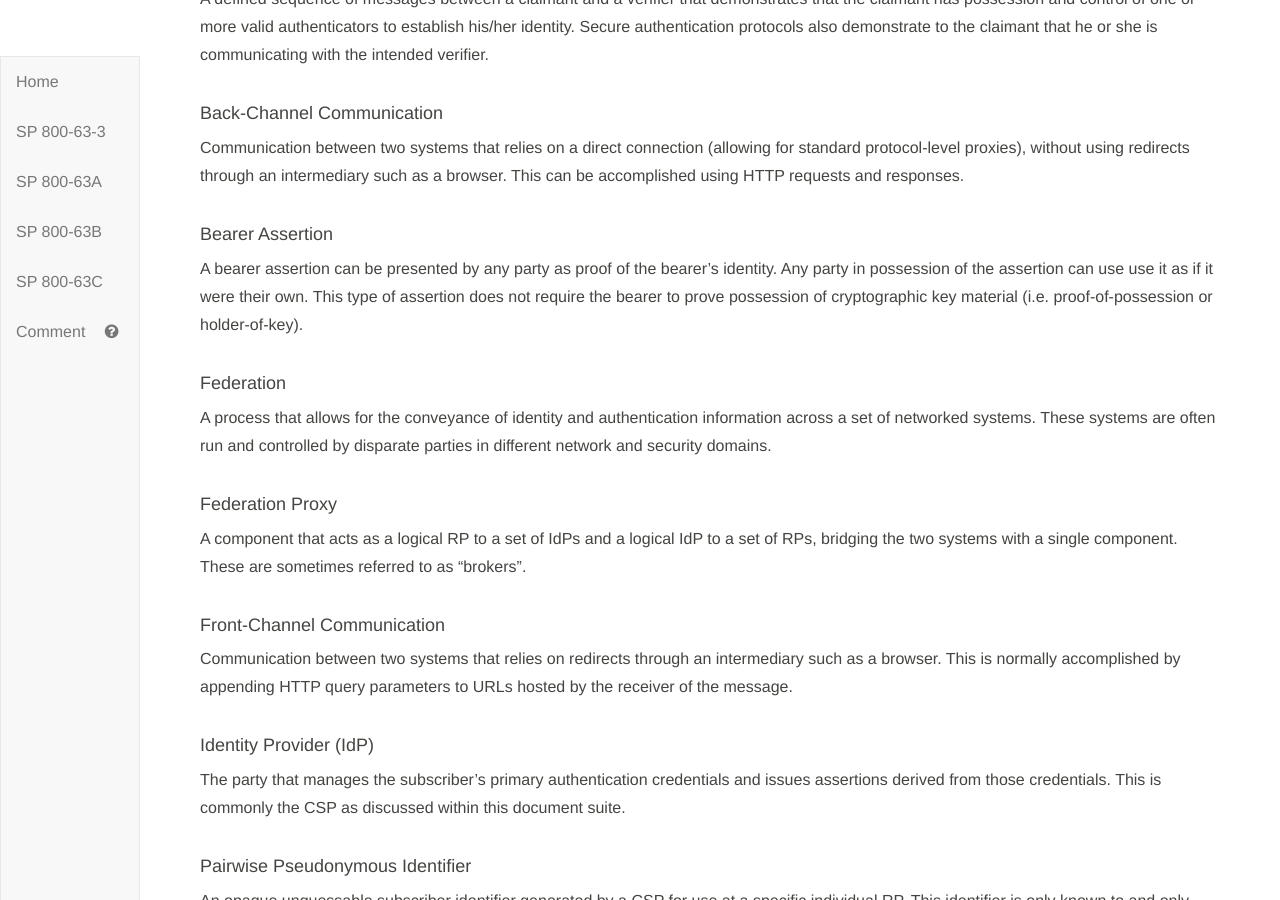
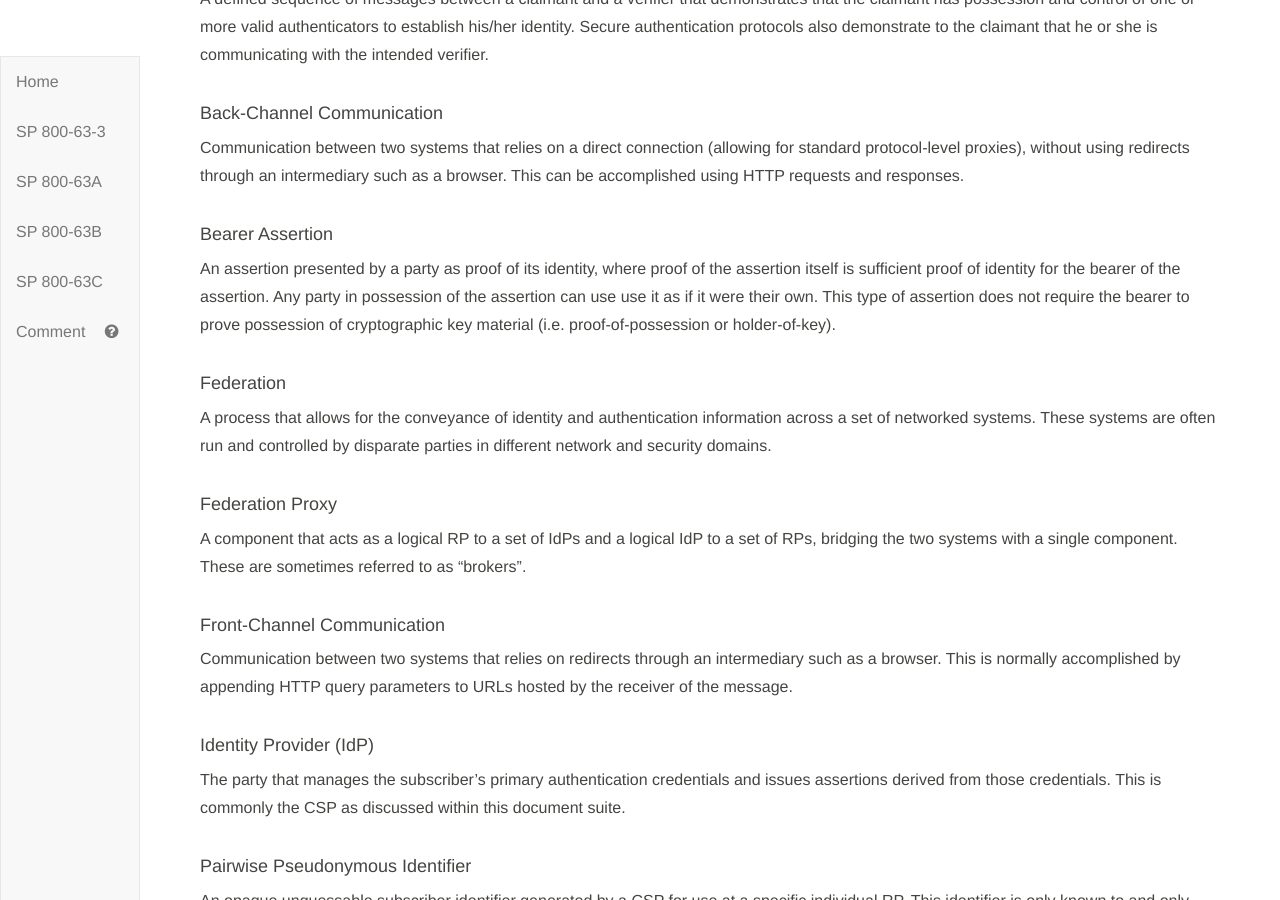
Before and after one commit to usnistgov/800-63-3, a Jekyll site: the page built from sp800-63c/sec3_definitions.md, in a window 1280 px wide and 900 px high, scrolled down 1176 px. Built offline with Jekyll 4.4.1, drawn with Linux system fonts in a browser that asks for light colours; our own code applies the rules of GitHub Pages for plain Markdown files.

Commit message:
Adjusted definition per @jricher review.

```diff
--- a/sp800-63c/sec3_definitions.md
+++ b/sp800-63c/sec3_definitions.md
@@ -39,7 +39,7 @@ A defined sequence of messages between a claimant and a verifier that demonstrat
 Communication between two systems that relies on a direct connection (allowing for standard protocol-level proxies), without using redirects through an intermediary such as a browser. This can be accomplished using HTTP requests and responses.
 
 #### Bearer Assertion
-A bearer assertion can be presented by any party as proof of the bearer’s identity. Any party in possession of the assertion can use use it as if it were their own. This type of assertion does not require the bearer to prove possession of cryptographic key material (i.e. proof-of-possession or holder-of-key).
+An assertion presented by a party as proof of its identity, where proof of the assertion itself is sufficient proof of identity for the bearer of the assertion. Any party in possession of the assertion can use use it as if it were their own. This type of assertion does not require the bearer to prove possession of cryptographic key material (i.e. proof-of-possession or holder-of-key).
 
 #### Federation
 A process that allows for the conveyance of identity and authentication information across a set of networked systems. These systems are often run and controlled by disparate parties in different network and security domains.
```
